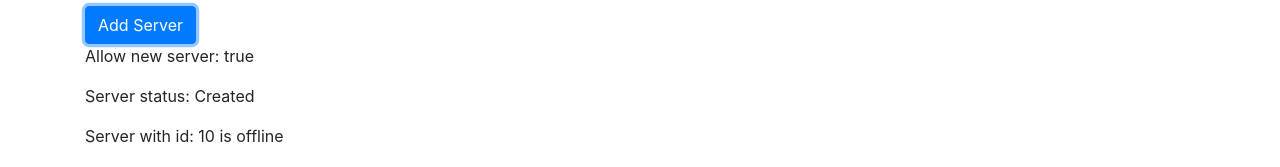
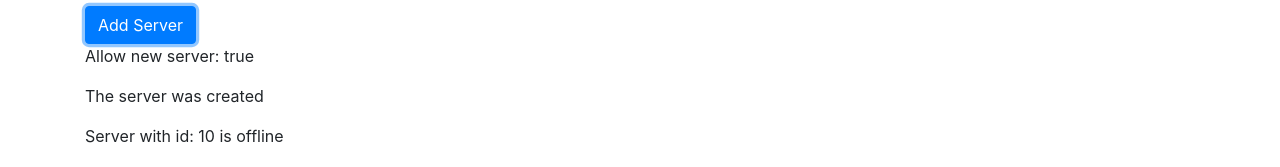
Before and after one commit to maiconfz/angular-playground, an Angular app in the folder the-complete-guid-to-angular-course/my-first-app/: page / in a window 1280 px wide. Both pictures are taken after typing "Sample" into the empty fields and a click on the button "Add Server". Shown: the part 121-288 px from the top of the page. Built offline with nearby package versions, Linux system fonts and the light colour scheme.

Commit message:
Add if sample

```diff
--- a/the-complete-guid-to-angular-course/my-first-app/src/app/servers/servers.component.html
+++ b/the-complete-guid-to-angular-course/my-first-app/src/app/servers/servers.component.html
@@ -1,5 +1,6 @@
 <button class="btn btn-primary" [disabled]="!allowNewServer" (click)="onCreateServer()">Add Server</button>
 <p>Allow new server: <span [innerText]="allowNewServer"></span></p>
-<p>Server status: {{ serverCreationStatus }}</p>
+<!-- <p>Server status: {{ serverCreationStatus }}</p> -->
+<p *ngIf="serverCreated">The server was created</p>
 <app-server></app-server>
 <app-server></app-server>
--- a/the-complete-guid-to-angular-course/my-first-app/src/app/servers/servers.component.ts
+++ b/the-complete-guid-to-angular-course/my-first-app/src/app/servers/servers.component.ts
@@ -8,6 +8,7 @@
 export class ServersComponent implements OnInit {
   allowNewServer = false;
   serverCreationStatus = 'Not created';
+  serverCreated:boolean;
 
   constructor() {
     setTimeout(() => {
@@ -20,6 +21,7 @@
 
   onCreateServer(){
     this.serverCreationStatus = 'Created';
+    this.serverCreated = true;
   }
 
 }
```
